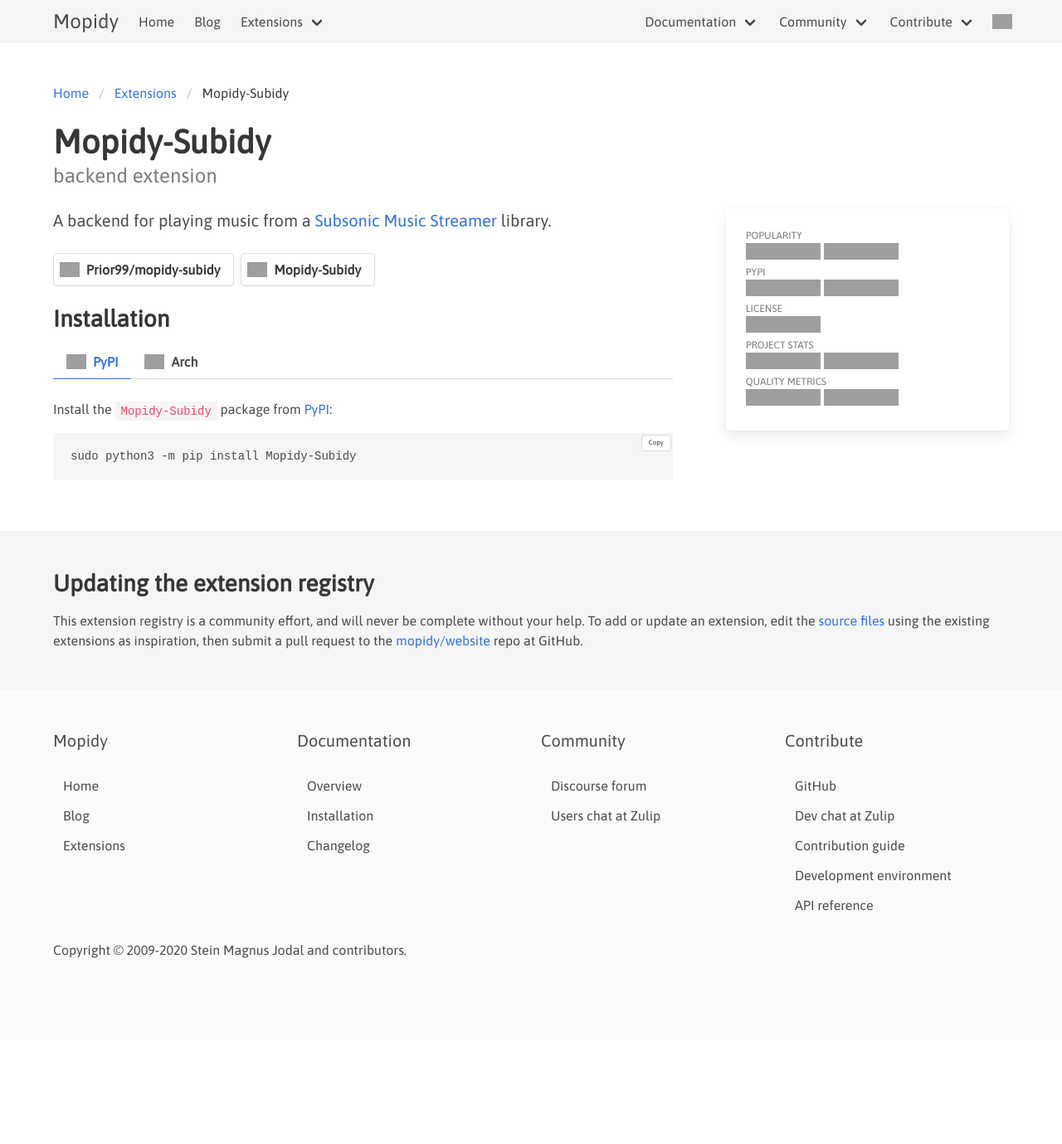
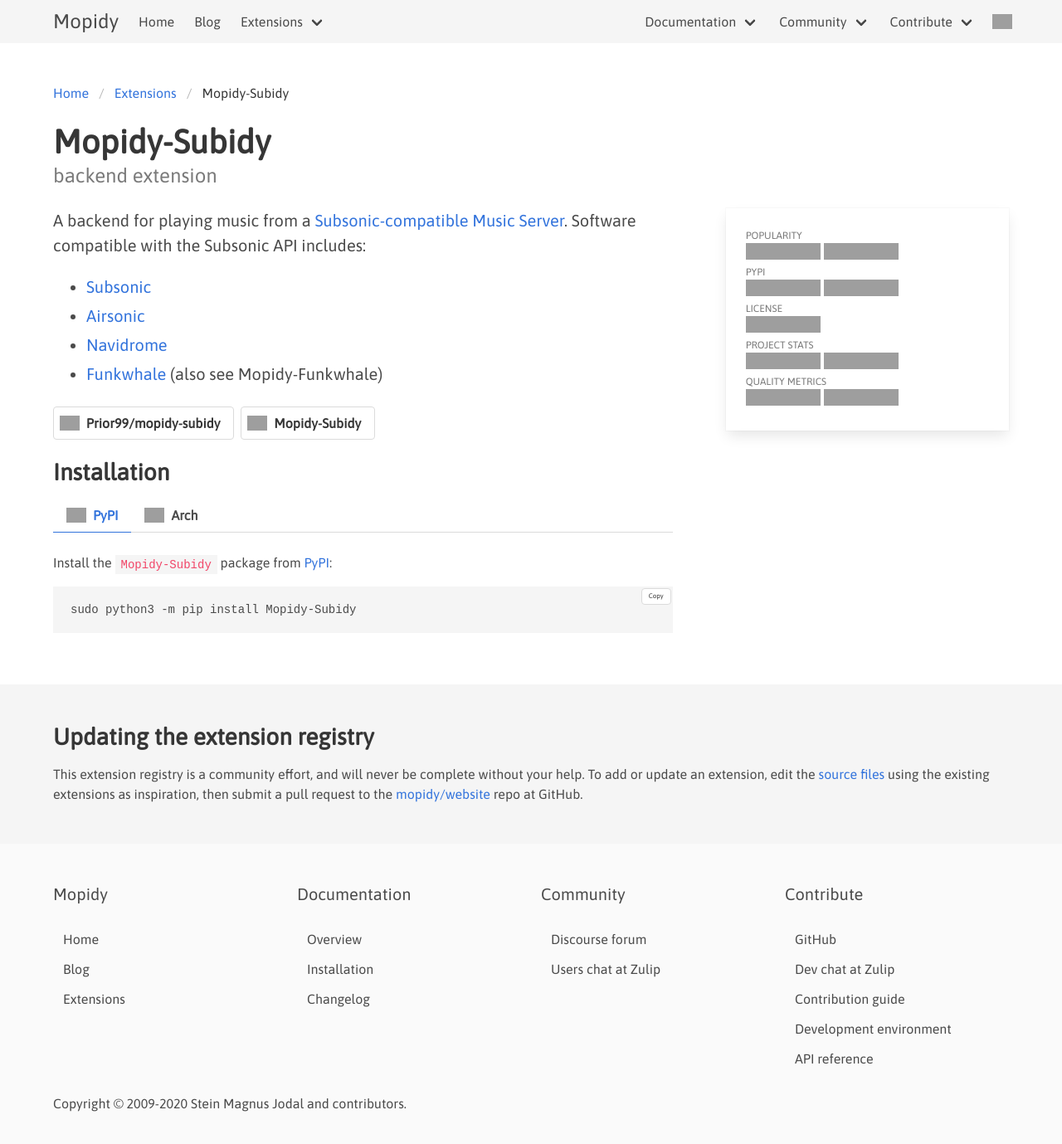
Before and after one commit to mopidy/website, a Jekyll site: the page built from _ext/subidy.md, in a window 1280 px wide, cut to the strip 0-1438 px from the top of the page. Shown: the top 1379 px of the strip at 83% size. Built offline with Jekyll 4.4.1, drawn with Linux system fonts in a browser that asks for light colours; before the commit the page ends 1253 px from its top, so only the background shows below that; grey boxes are pictures that could not be loaded.

Commit message:
ext: Mopidy-Subidy supports any Subsonic-compatible server.
The fact it uses API means many servers can be used as soon as they provide the support for it.

```diff
--- a/_ext/subidy.md
+++ b/_ext/subidy.md
@@ -11,4 +11,10 @@
 ---
 
 A backend for playing music from a
-[Subsonic Music Streamer](https://www.subsonic.org/) library.
+[Subsonic-compatible Music Server](http://www.subsonic.org/pages/api.jsp).
+Software compatible with the Subsonic API includes:
+
+- [Subsonic](http://www.subsonic.org)
+- [Airsonic](https://github.com/airsonic/airsonic)
+- [Navidrome](https://github.com/deluan/navidrome)
+- [Funkwhale](https://funkwhale.audio) (also see Mopidy-Funkwhale)
```
